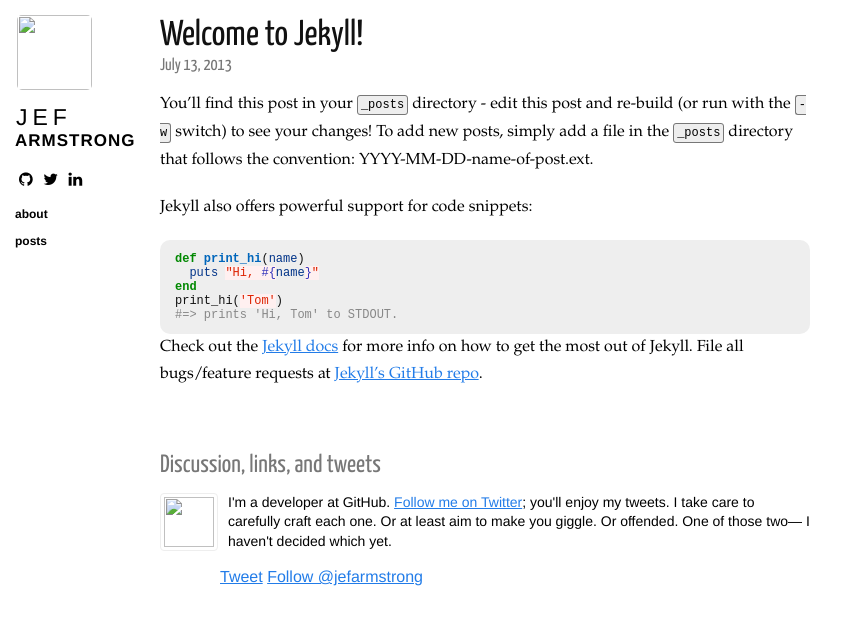
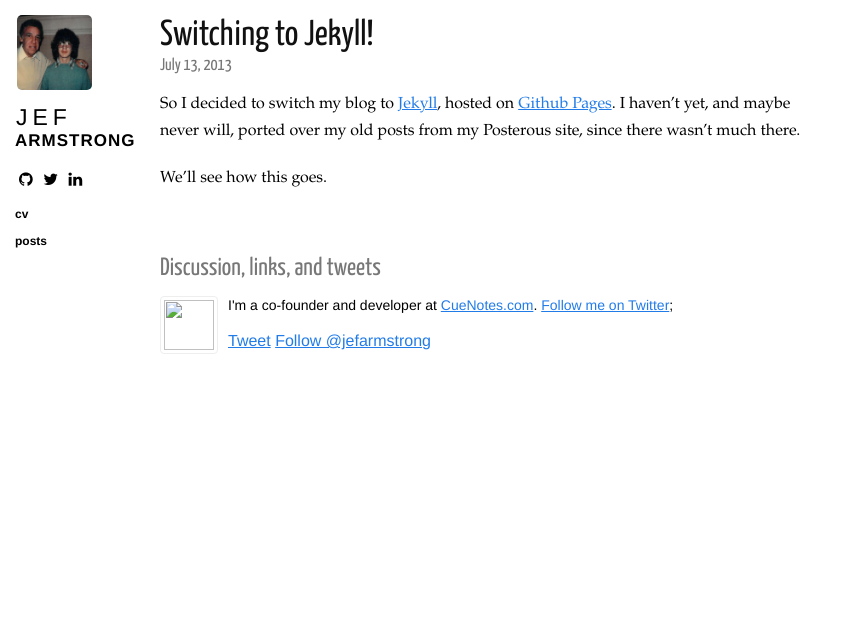
Before and after one commit to jefarmstrong/jefarmstrong.github.io, a Jekyll site: the page built from _posts/2013-07-13-welcome-to-jekyll.markdown, in a window 1280 px wide. Shown: the top 625 px of the page, without its empty margins (0-858 px from the left). Built offline with Jekyll 4.4.1, drawn with Linux system fonts in a browser that asks for light colours; nearby versions of some CDN libraries; comment, search, counter and statistics services are not loaded.

Commit message:
fixed up cv

```diff
--- a/_config.yml
+++ b/_config.yml
@@ -3,7 +3,7 @@
 
 name: Jef Armstrong
 url: http://jefarmstrong.com
-avatar_url: images/buddy_me.jpeg
+avatar_url: /images/buddy_me.jpeg
 description: My blog.
 twitter: jefarmstrong
 github: jefarmstrong
--- a/_layouts/layout.html
+++ b/_layouts/layout.html
@@ -30,7 +30,7 @@
 <body>
   <section class="sidebar">
     <a href="/">
-      <img src="{{ site.avatar_url }}?s=150" height="75" width="75" class="avatar" />
+      <img src="{{site.url}}/{{site.avatar_url}}?s=150" height="75" width="75" class="avatar" />
     </a>
 
     <section class="name">
@@ -48,7 +48,7 @@
 
     <section class="sections">
       <ul>
-        <li><a href="/about.html">about</a></li>
+        <li><a href="/pages/cv.html">cv</a></li>
         <li><a href="/">posts</a></li>
       </ul>
     </section>
--- a/_layouts/post.html
+++ b/_layouts/post.html
@@ -22,9 +22,7 @@
       </a>
 
       <p>
-        I'm a developer at GitHub. <a href="https://twitter.com/{{ site.twitter }}" target="_blank">Follow me on Twitter</a>;
-        you'll enjoy my tweets. I take care to carefully craft each one. Or at least aim to make
-        you giggle. Or offended. One of those two&mdash; I haven't decided which yet.
+        I'm a co-founder and developer at <a href="https://www.cuenotes.com">CueNotes.com</a>. <a href="https://twitter.com/{{ site.twitter }}" target="_blank">Follow me on Twitter</a>;
       </p>
 
       <a href="http://twitter.com/share" class="twitter-share-button" data-count="none" data-via="{{ site.twitter }}">Tweet</a>
--- a/_posts/2013-07-13-welcome-to-jekyll.markdown
+++ b/_posts/2013-07-13-welcome-to-jekyll.markdown
@@ -1,24 +1,10 @@
 ---
 layout: post
-title:  "Welcome to Jekyll!"
+title:  "Switching to Jekyll!"
 date:   2013-07-13 00:26:34
 categories: jekyll update
 ---
 
-You'll find this post in your `_posts` directory - edit this post and re-build (or run with the `-w` switch) to see your changes!
-To add new posts, simply add a file in the `_posts` directory that follows the convention: YYYY-MM-DD-name-of-post.ext.
+So I decided to switch my blog to [Jekyll](http://jekyllrb.com/), hosted on [Github Pages](http://pages.github.com/). I haven't yet, and maybe never will, ported over my old posts from my Posterous site, since there wasn't much there.
 
-Jekyll also offers powerful support for code snippets:
-
-{% highlight ruby %}
-def print_hi(name)
-  puts "Hi, #{name}"
-end
-print_hi('Tom')
-#=> prints 'Hi, Tom' to STDOUT.
-{% endhighlight %}
-
-Check out the [Jekyll docs][jekyll] for more info on how to get the most out of Jekyll. File all bugs/feature requests at [Jekyll's GitHub repo][jekyll-gh].
-
-[jekyll-gh]: https://github.com/mojombo/jekyll
-[jekyll]:    http://jekyllrb.com
+We'll see how this goes.
```
Also changed, not shown: pages/cv.html (added, +44 -0 lines), pages/nora.html (added, +12 -0 lines), pages/about.html (renamed from about.html).
